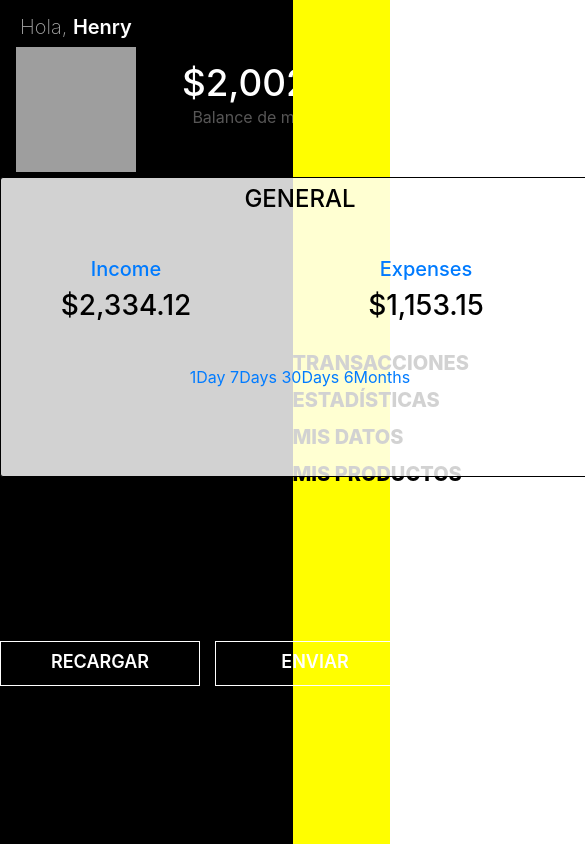
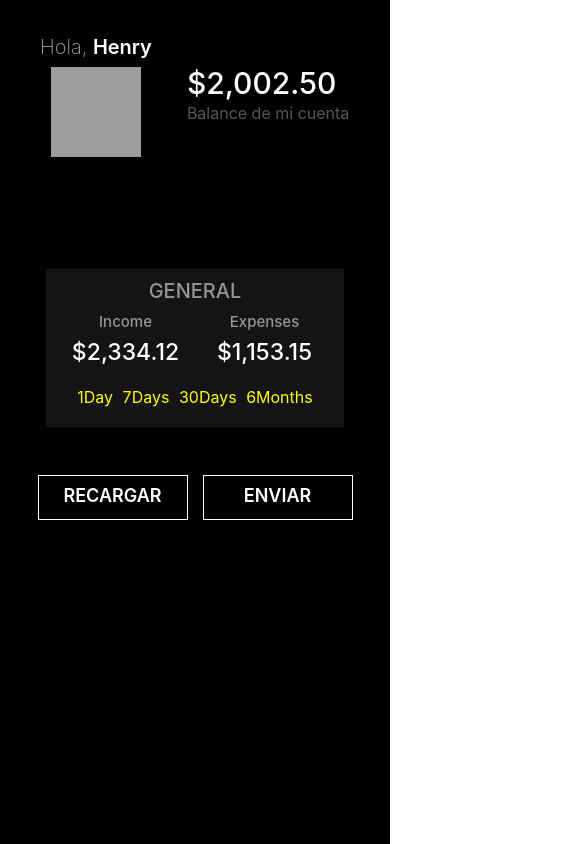
Before and after one commit to cristian473/Henry-Bank, a React (Create React App) app in the folder client/: page /cliente in a window 390 px wide. Shown: the whole page, 585 px wide, since content can reach past the window. Built offline with nearby package versions, Linux system fonts and the light colour scheme; grey boxes are pictures that could not be loaded.

Commit message:
Cliente Movil

```diff
--- a/client/package.json
+++ b/client/package.json
@@ -9,6 +9,7 @@
     "axios": "^0.19.2",
     "react": "^16.13.1",
     "react-dom": "^16.13.1",
+    "react-google-login": "^5.1.21",
     "react-redux": "^7.2.0",
     "react-router-dom": "^5.2.0",
     "react-script": "^2.0.5",
--- a/client/src/components/Cliente/CSS/client.css
+++ b/client/src/components/Cliente/CSS/client.css
@@ -49,7 +49,7 @@
 }
 .left .acciones{
   position: relative;
-  top: 20%;
+  top: 15%;
   text-align: center;
 }
 .left .acciones ul{
@@ -81,7 +81,6 @@
 
 
 
-
 .right{
   width: 25%;
   background-color: #fffe00;
@@ -108,3 +107,53 @@
 .right .rutas  ul li a:hover{
   color: rgb(77, 77, 77);
 }
+
+
+@media only screen and (max-width: 850px){
+  .left{
+    width: 70%;
+  }
+  .left .header{
+    display: flex;
+    width: 380px;
+    margin: 0px auto;
+  }
+  .left .acciones{
+     top: 15%;
+  }
+  .left .acciones ul li a{
+    width: 150px;
+  }
+  .right{
+      width: 30%;
+  }
+}
+
+
+
+@media only screen and (max-width: 650px){
+  .left{
+    width: 100%;
+  }
+  .left .header{
+    width: 100%;
+    height: 20%;
+    margin-top: 5%;
+    padding: 0px 20px;
+  }
+  .left .header .perfil img{
+    width: 90px;
+    height: 90px;
+  }
+  .left .header .saldo{
+    margin-left: 15px;
+  }
+  .left .header .saldo h3{
+    margin-top: 45px;
+    font-size: 30px;
+  }
+  .right{
+    display: none;
+  }
+
+}
--- a/client/src/components/General/General.css
+++ b/client/src/components/General/General.css
@@ -1,43 +1,100 @@
 .container {
-    background-color: rgba(255, 255, 255, 0.822);
+    background-color: rgba(53, 53, 53, 0.39);
     border: solid 1px black;
     top: 5px;
     display: flex;
     flex-direction: column;
-    border-radius: 3px;
-    position: relative;
     height: 300px;
     width: 600px;
+    margin: 0px auto;
 }
 
 .general {
     text-align: center;
-    margin-top: 7px;
-    color: black
+    margin-top: 7%;
+    color: rgb(150, 150, 150)
 }
 
 .props {
     display: flex;
     margin: 35px;
 }
+.props h3{
+    color: white;
+}
 
 .income {
     text-align: center;
-    align-self: flex-start;
+    margin: 0px auto;
     width: 150px;
+    color: rgb(150, 150, 150)
+}
+.expenses {
+    text-align: center;
+    margin: 0px auto;
+    width: 150px;
+    color: rgb(150, 150, 150)
 }
 
-.expenses {
-    margin-left: 150px;
-    text-align: center;
-    width: 150px;
-}
-
-.record {
+.record{
     background: transparent;
     text-align: center;
+}
+.record .link{
+    color: #fffe00;
+}
+.record .link:not(:last-child){
+    margin-right: 20px;
+}
+.record .link:hover{
+    text-decoration: none;
+    color: oldlace;
 }
 
 .value {
     color: black;
 }
+
+
+@media only screen and (max-width: 850px){
+    .container{
+        width: 75%;
+        height: 30%;
+        margin-top: 15%;
+        min-width: 380px;
+    }
+    .general{
+        margin-top: 10px;
+    }
+    .props{
+        margin: 20px;
+    }
+}
+
+@media only screen and (max-width: 650px){
+    .container {
+        padding: 0px;
+        min-width: 300px;
+        height: 160px;
+        min-height: 160px;
+        margin-top: 0px;
+        position: relative;
+        top: 5em;
+    }
+    .general h4{
+        font-size: 20px;
+        margin-bottom: 0px;
+    }
+    .props{
+        margin: 10px;
+    }
+    .props h5{
+        font-size: 15px;
+    }
+    .props h3{
+        font-size: 23px;
+    }
+    .record .link:not(:last-child){
+        margin-right: 5px;
+    }
+}
--- a/client/src/components/General/General.jsx
+++ b/client/src/components/General/General.jsx
@@ -11,19 +11,19 @@ export default function General() {
             </div>
             <div className = 'props' >
                 <div className = 'income'>
-                    <h5> <Link to='income' > Income </Link> </h5>
-                    <h3 className='value' > $2,334.12 </h3>
+                    <h5> Income </h5>
+                    <h3 className = 'value' > $2,334.12 </h3>
                 </div>
                 <div className = 'expenses' >
-                    <h5><Link to='expenses' > Expenses </Link> </h5>
-                    <h3 className='value' > $1,153.15 </h3>
+                    <h5> Expenses </h5>
+                    <h3 className = 'value' > $1,153.15 </h3>
                 </div>
             </div>
             <div className = 'record' >
-                <Link to = '1 day' > 1Day   </Link>
-                <Link to = '7 days' > 7Days   </Link>
-                <Link to = '30 days' > 30Days   </Link>
-                <Link to = '6 months' > 6Months </Link>
+                <Link to = '1day' className = 'link' > 1Day </Link>
+                <Link to = '7days'  className = 'link' > 7Days </Link>
+                <Link to = '30days' className = 'link' > 30Days </Link>
+                <Link to = '6months'  className = 'link' > 6Months </Link>
             </div>
         </div>
     )
```
Also changed, not shown: 1 other file (tests, documents, lock files or other folders).
